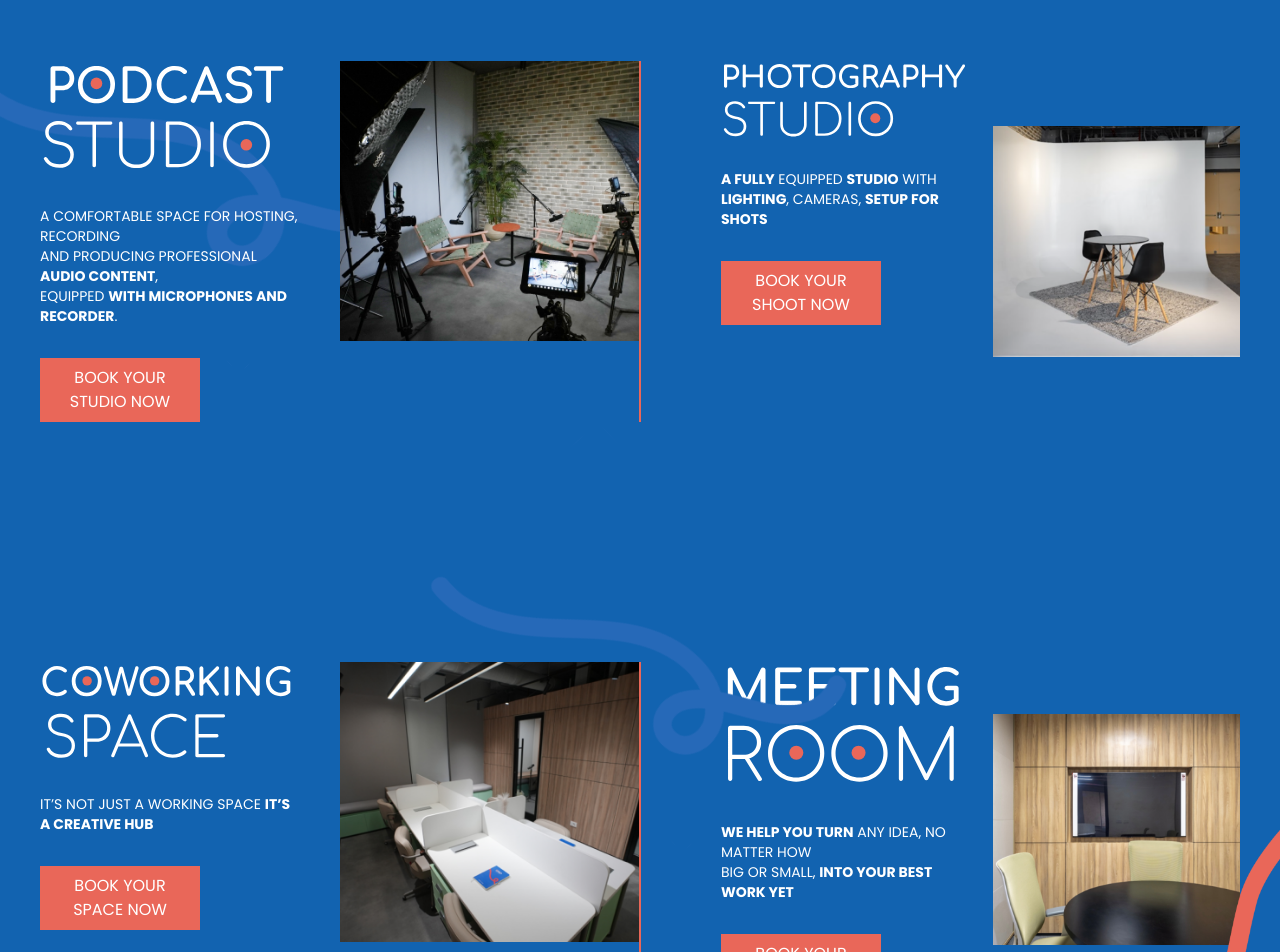
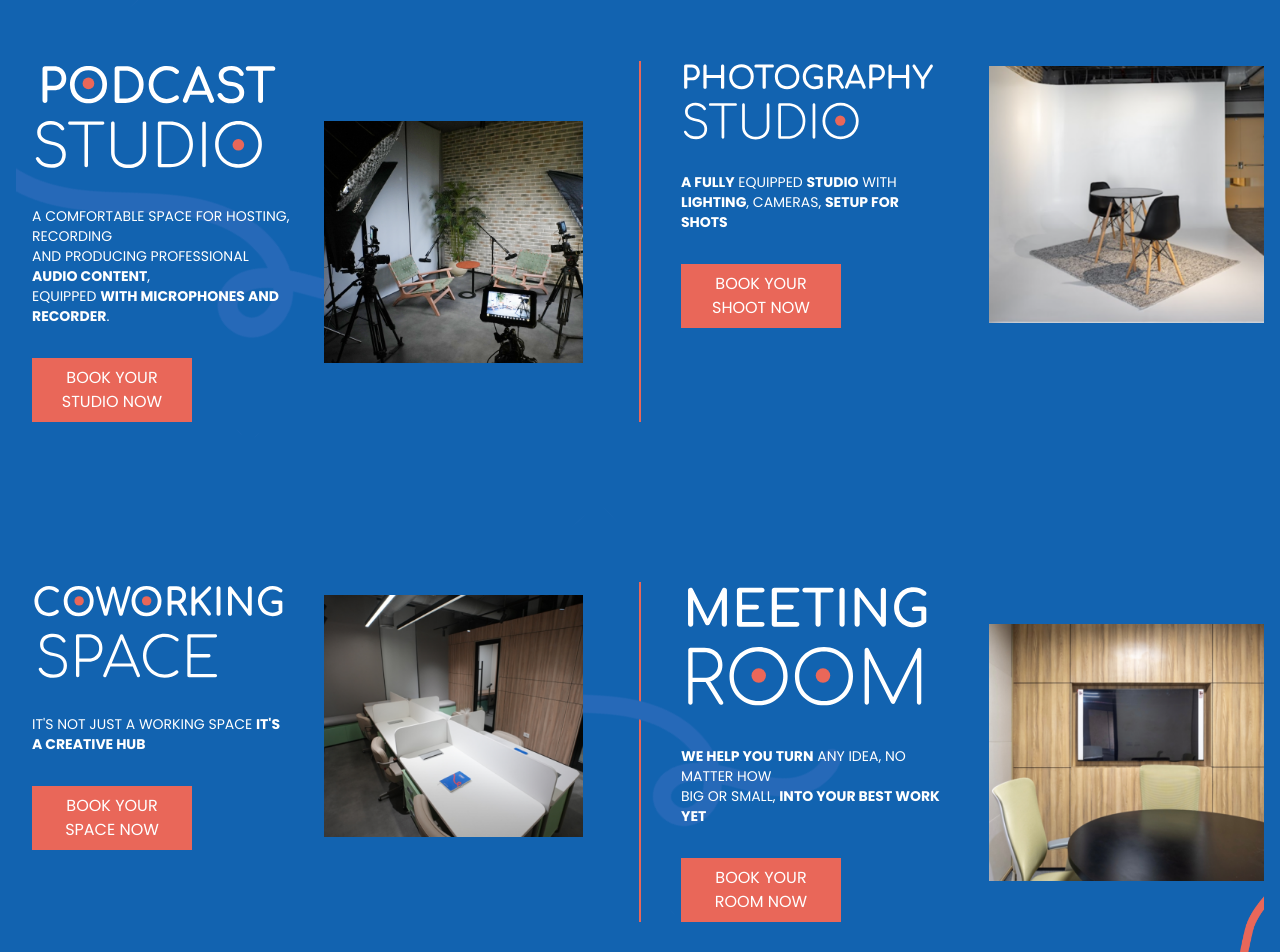
Before and after one commit to kirollosR/creo-landing-page, a React (Create React App) app: page / in a window 1280 px wide. Shown: the part 1180-2132 px from the top of the page. Built offline with nearby package versions, Linux system fonts and the light colour scheme.

Commit message:
Refactor Studios page layout for improved responsiveness and mobile-first design

```diff
--- a/src/components/StudioCard.js
+++ b/src/components/StudioCard.js
@@ -2,21 +2,31 @@ import React from "react";
 
 const StudioCard = ({ image1, image2, button, description }) => {
   return (
-    <div>
-      <div className="card grid grid-cols-1 md:grid-cols-2">
-        {/* Image and Paragraph Section */}
-        <div className="card rounded-box flex-grow ml-10">
-          <div className="flex flex-col">
-            {" "}
-            {/* Stack image and paragraph vertically */}
+    <div className="container mx-auto px-4 z-10">
+      <div className="card flex flex-col md:grid md:grid-cols-2 gap-8 items-center">
+        {/* Image 2 will appear first on mobile */}
+        <div className="order-1 md:order-2 w-full flex justify-center">
+          <img
+            src={image2}
+            className="w-full max-w-[320px] h-auto"
+            alt="Studio"
+          />
+        </div>
+
+        {/* Content Section */}
+        <div className="order-2 md:order-1 w-full">
+          <div className="flex flex-col items-center md:items-start">
             <img
               src={image1}
               alt="Podcast Studio"
-              className="mb-8 w-64"
+              className="w-full max-w-[256px] mb-8"
             />
-            <p className="text-white mb-8 text-sm">{description}</p>
+            <p className="text-white mb-8 text-sm text-center md:text-left">
+              {description}
+            </p>
             <a
-              href="https://creocreatorclub.simplybook.me/v2/" // External link
+              href="https://creocreatorclub.simplybook.me/v2/"
+              className="inline-block"
             >
               <button className="bg-secondColor text-white py-2 px-4 hover:bg-opacity-80 transition duration-300 w-40">
                 BOOK YOUR {button} NOW
@@ -24,9 +34,6 @@ const StudioCard = ({ image1, image2, button, description }) => {
             </a>
           </div>
         </div>
-        <div>
-          <img src={image2} className="w-80 h-auto ml-10 mr-5" alt="Studio" />
-        </div>
       </div>
     </div>
   );
--- a/src/components/Studios.js
+++ b/src/components/Studios.js
@@ -23,12 +23,14 @@ const Studios = () => {
   return (
     <div className="bg-primeColor text-white font-poppins">
       {/* First Section */}
-      <div className="relative grid grid-cols-1 lg:grid-cols-[1fr_auto_1fr] gap-6 lg:gap-10 py-10 lg:py-20">
+      <div className="container mx-auto px-4 py-10 lg:py-20">
+        <div className="relative grid grid-cols-1 lg:grid-cols-[1fr_auto_1fr] gap-8 lg:gap-10">
           <img
             src={line1}
             alt="Background"
             className="absolute -top-6 left-0 w-5/6 h-auto md:-top-52 md:w-1/2 lg:-top-20 lg:w-1/3"
           />
+
           <StudioCard
             image1={podcastStudio}
             image2={ps}
@@ -46,53 +48,66 @@ const Studios = () => {
           {/* DIVIDER */}
           <div className="h-1 w-20 mx-auto bg-secondColor lg:h-auto lg:w-0.5"></div>
 
-        {/* CONTENT SECTION */}
-        <div className="grid grid-cols-1 md:grid-cols-2 gap-6 px-5 lg:px-10">
-          {/* Image and Paragraph Section */}
-          <div className="">
-            <div className="grid place-items-center lg:place-items-start">
+          {/* Photography Studio Section */}
+          <div className="container mx-auto">
+            <div className="flex flex-col md:grid md:grid-cols-2 gap-8 items-center">
+              {/* Image Section - Appears first on mobile */}
+              <div className="order-1 md:order-2 w-full flex justify-center">
+                <img
+                  src={phs}
+                  className="w-full max-w-[320px] h-auto"
+                  alt="Studio"
+                />
+              </div>
+
+              {/* Content Section */}
+              <div className="order-2 md:order-1 w-full">
+                <div className="flex flex-col items-center md:items-start">
                   <img
                     src={photographyStudio}
-                alt="Podcast Studio"
-                className="mb-8 w-48 lg:w-64 "
+                    alt="Photography Studio"
+                    className="w-full max-w-[256px] mb-8"
                   />
-              <p className="text-white mb-8 text-sm text-center lg:text-left">
+                  <p className="text-white mb-8 text-sm text-center md:text-left">
                     <b>A FULLY</b> EQUIPPED <b>STUDIO</b> WITH
                     <br />
-                <b>LIGHTING</b>, CAMERAS, {" "}
+                    <b>LIGHTING</b>, CAMERAS,{" "}
                     <b>
                       SETUP FOR <br />
                       SHOTS
                     </b>
                   </p>
-              <a href="https://creocreatorclub.simplybook.me/v2/">
+                  <a
+                    href="https://creocreatorclub.simplybook.me/v2/"
+                    className="inline-block"
+                  >
                     <button className="bg-secondColor text-white py-2 px-4 hover:bg-opacity-80 transition duration-300 w-40">
                       BOOK YOUR SHOOT NOW
                     </button>
                   </a>
                 </div>
               </div>
-          {/* Image Section */}
-          <div className="grid place-items-center">
-            <img src={phs} className="w-80 h-auto" alt="Studio" />
+            </div>
           </div>
         </div>
       </div>
 
       {/* Second Section */}
-      <div className="relative grid grid-cols-1 lg:grid-cols-[1fr_auto_1fr] gap-6 lg:gap-10 py-20 lg:pt-40">
+      <div className="container mx-auto px-4 py-10 lg:py-20">
+        <div className="relative grid grid-cols-1 lg:grid-cols-[1fr_auto_1fr] gap-8 lg:gap-10">
           <img
             src={line2}
             alt="Background"
             className="absolute inset-x-1/3 w-3/4 h-auto md:-top-8 md:w-1/2 lg:-top-20 lg:w-1/3"
           />
+
           <StudioCard
             image1={coworkingSpace}
             image2={cs}
             button={"SPACE"}
             description={
               <>
-              IT’S NOT JUST A WORKING SPACE <b>IT’S A CREATIVE HUB </b>
+                IT'S NOT JUST A WORKING SPACE <b>IT'S A CREATIVE HUB </b>
               </>
             }
           />
@@ -100,7 +115,8 @@ const Studios = () => {
           {/* DIVIDER */}
           <div className="h-1 w-20 mx-auto bg-secondColor lg:h-auto lg:w-0.5"></div>
 
-        {/* CONTENT SECTION */}
+          {/* Meeting Room Section */}
+          <div className="container mx-auto relative">
             <img
               src={line3}
               alt="Background"
@@ -111,29 +127,40 @@ const Studios = () => {
               alt="Background"
               className="absolute right-0 w-3/4 h-auto md:-bottom-56 md:w-1/4 lg:-bottom-40 lg:w-1/6"
             />
-        <div className="grid grid-cols-1 md:grid-cols-2 gap-6 px-5 lg:px-10">
-          {/* Image and Paragraph Section */}
-          <div className="order-2 md:order-1">
-            <div className="grid place-items-center lg:place-items-start">
+
+            <div className="flex flex-col md:grid md:grid-cols-2 gap-8 items-center">
+              {/* Image Section - Appears first on mobile */}
+              <div className="order-1 md:order-2 w-full flex justify-center">
+                <img
+                  src={mr}
+                  className="w-full max-w-[320px] h-auto"
+                  alt="Studio"
+                />
+              </div>
+
+              {/* Content Section */}
+              <div className="order-2 md:order-1 w-full">
+                <div className="flex flex-col items-center md:items-start">
                   <img
                     src={meetingRoom}
-                alt="Podcast Studio"
-                className="mb-8 w-48 lg:w-64"
+                    alt="Meeting Room"
+                    className="w-full max-w-[256px] mb-8"
                   />
-              <p className="text-white mb-8 text-sm text-center lg:text-left">
+                  <p className="text-white mb-8 text-sm text-center md:text-left">
                     <b>WE HELP YOU TURN</b> ANY IDEA, NO MATTER HOW <br />
                     BIG OR SMALL, <b>INTO YOUR BEST WORK YET</b>
                   </p>
-              <a href="https://creocreatorclub.simplybook.me/v2/">
+                  <a
+                    href="https://creocreatorclub.simplybook.me/v2/"
+                    className="inline-block"
+                  >
                     <button className="bg-secondColor text-white py-2 px-4 hover:bg-opacity-80 transition duration-300 w-40">
                       BOOK YOUR ROOM NOW
                     </button>
                   </a>
                 </div>
               </div>
-          {/* Image Section */}
-          <div className="grid place-items-center order-2 md:order-2">
-            <img src={mr} className="w-80 h-auto" alt="Studio" />
+            </div>
           </div>
         </div>
       </div>
```
Also changed, not shown: src/App.js (line endings or trailing spaces). Lines whose indentation alone changed are shown as unchanged.
